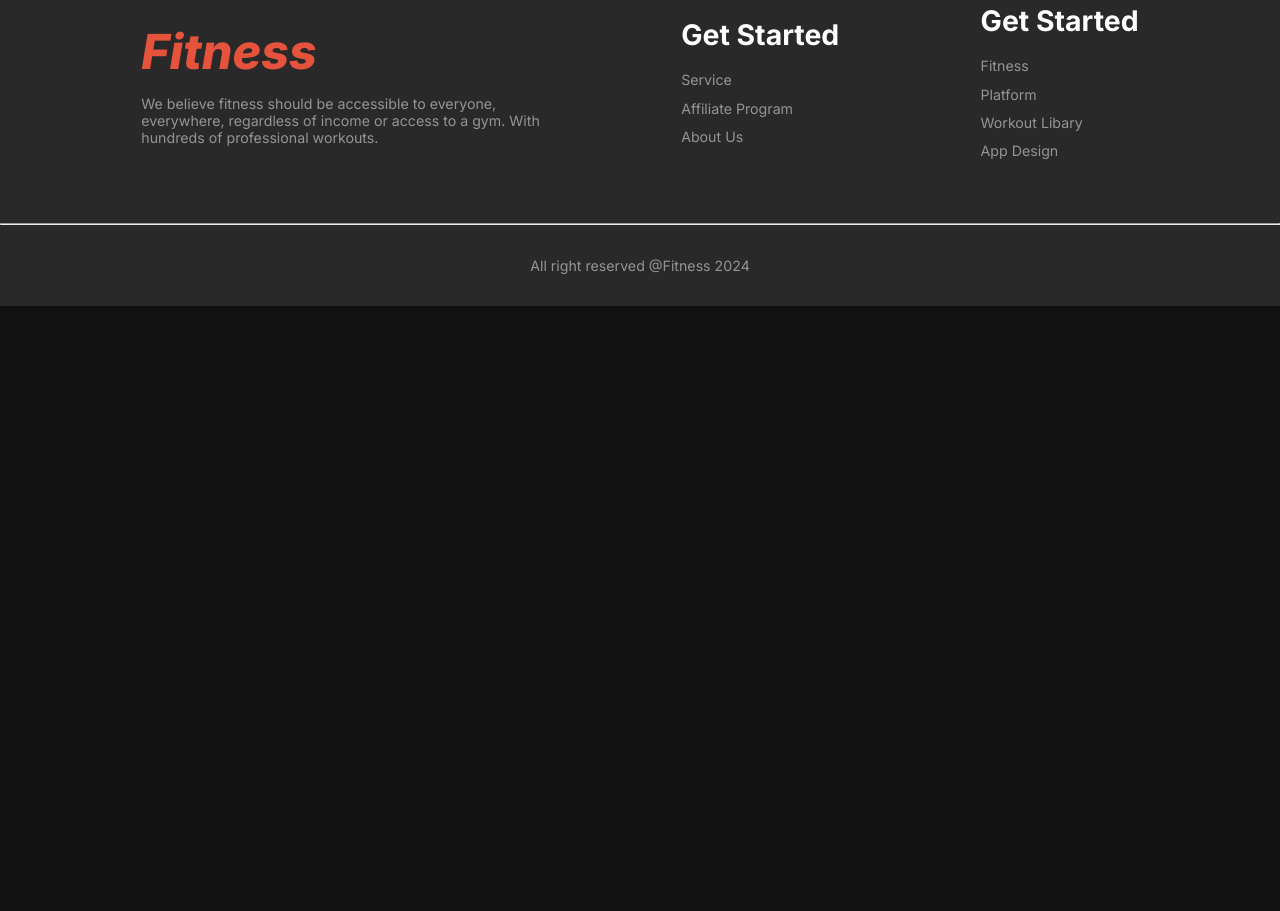
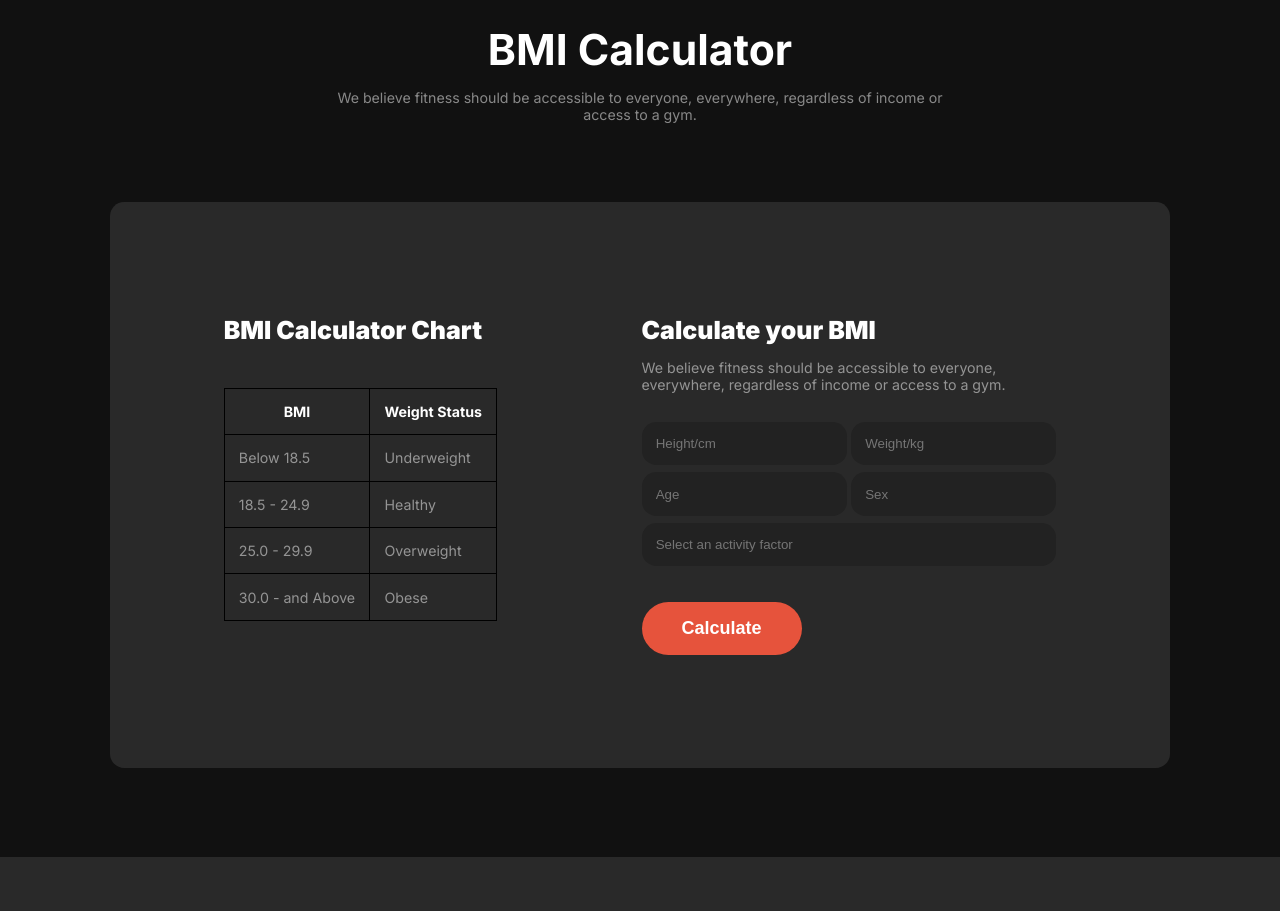
Before and after one commit to AL-HELAL-MOHIBBULLAH/assignment-2, a plain HTML site: page index.html in a window 1280 px wide. Shown: the part 1741-2652 px from the top of the page. Before the commit the page ends 2047 px from the top, so only its background shows below. Drawn offline with Linux system fonts and the light colour scheme; a web font is replaced by a local one.

Commit message:
added bmi calculator

```diff
--- a/index.html
+++ b/index.html
@@ -95,55 +95,27 @@
                 <img class="run-extra-img" src="./assert/images/run.jpg" alt="">
             </div>
         </section>
-        <!-- <section class="training-container">
-            <div class="training-title-container">
-                <h3 class="primary-text-color training-title">Trainings and Exercises</h3>
-                <p class="secondary-text-color">We believe fitness should be accessible to everyone, everywhere, regardless of income or <br> access to a gym.</p>
-            </div>
-            <div class="training-img-container">
-                <div>
-                    <img src="./assert/images/exercise1.jpg" alt="">
-                    <p class="secondary-text-color">Strong Leg</p>
-                </div>
-                <div>
-                    <img src="./assert/images/exercise2.png" alt="">
-                    <p class="secondary-text-color">Strong Arm</p>
-                </div>
-                <div>
-                    <img src="./assert/images/exercise3.png" alt="">
-                    <p class="secondary-text-color">Strong Body</p>
-                </div>
-                <div>
-                    <img src="./assert/images/exercise4.png" alt="">
-                    <p class="secondary-text-color">Strong Back</p>
-                </div>
-                <div>
-                    <img src="./assert/images/exercise5.jpg" alt="">
-                    <p class="secondary-text-color">Focus Power</p>
-                </div>
-                <div>
-                    <img src="./assert/images/exercise6.jpg" alt="">
-                    <p class="secondary-text-color">Weight Loss</p>
-                </div>
-            </div>
-        </section> -->
-        <!-- <section>
+
+        <section >
             <div class="bmi-text-container">
                 <h3 class="primary-text-color bmi-title">BMI Calculator</h3>
                 <p class="secondary-text-color">We believe fitness should be accessible to everyone, everywhere, regardless of income or <br>access to a gym.</p>
             </div>
-            <div>
-                <div>
-                    <h3>BMI Calculator Chart</h3>
+            <div class="bmi">
+
+
+            <div class="bmi-container">
+                <div class="bmi-table">
+                    <h3 class="primary-text-color inter-font bmi-heading">BMI Calculator Chart</h3>
                     <table>
-                        <thead>
+                        <thead class="primary-text-color">
                             <tr>
                                 <th>BMI</th>
                                 <th>Weight Status</th>
                             </tr>
 
                         </thead>
-                        <tbody>
+                        <tbody class="secondary-text-color" >
                             <tr>
                                 <td>Below 18.5</td>
                                 <td>Underweight</td>
@@ -164,10 +136,21 @@
                     </table>
                 </div>
                 <div>
+                    <h3 class="primary-text-color bmi-input-title ">Calculate your BMI</h3>
+                   <p class="secondary-text-color">We believe fitness should be accessible to everyone,<br> everywhere,  regardless of income or access to a gym. </p>
+                   <div class="bmi-input">
+                    <input type="text" placeholder="Height/cm">
+                    <input type="text" placeholder="Weight/kg"> <br>
+                    <input type="text" placeholder="Age">
+                    <input type="text" placeholder="Sex"> <br>
+                    <input class="last-input" type="text" placeholder="Select an activity factor">
 
+                   </div>
+                   <button class="btn">Calculate</button>
                 </div>
             </div>
-        </section> -->
+        </div>
+        </section>
     </main>
    <footer class="footer">
 
--- a/styles/style.css
+++ b/styles/style.css
@@ -234,6 +234,7 @@ body{
     .exercise-container{
         flex-direction: column;
         gap: 3rem;
+
     }
 }
 
@@ -273,23 +274,6 @@ body{
     }
 }
 
-/* Training Section Styles   */
-/* I will do this later */
-/* .training-container{
-    margin-top: 6.25rem;
-}
-.training-title{
-    font-size: 3rem;
-}
-
-.training-title-container{
-    margin-bottom: 3.6rem;
-}
-.training-img-container{
-    display: grid;
-    grid-template-columns: repeat(3, 1fr);
-
-} */
 
 /* BMI Calculator Styles */
 .bmi-text-container{
@@ -301,7 +285,63 @@ body{
     margin-bottom: 1rem;
 }
 
+.bmi-container{
+    display: flex;
+    justify-content: space-between;
+    background-color: rgba(255, 255, 255, 0.1);
+    margin-bottom: 6.25rem;
+    padding-top: 3.25rem;
+    padding: 8rem;
+    border-radius: 1rem;
+}
+.bmi-heading{
+    margin-bottom: 3rem;
+    font-weight: 900;
+    font-size: 1.75rem;
+}
+tr, th, td{
+    border: 1px solid black;
+    padding: 1rem;
 
+}
+table{
+    border-collapse: collapse;
+}
+.bmi-input{
+    margin-top: 2rem;
+    margin-bottom: 2rem;
+}
+.bmi-input > input{
+    background-color: #222222;
+    border: none;
+    padding: 1rem;
+    margin-bottom: 0.5rem;
+    border-radius: 1rem;
+}
+.last-input{
+    width: 93%;
+}
+.bmi-input-title{
+    font-size: 1.75rem;
+    font-weight: 900;
+    margin-bottom: 1rem;
+}
+
+/* Bmi responsive */
+@media screen and (max-width: 576px) {
+    .bmi-container{
+        flex-direction: column;
+
+
+    }
+    .bmi-table{
+        margin-bottom: 2rem;
+    }
+   .last-input{
+    width: 52%;
+   }
+
+}
 
 /* Footer Section Styles */
 .footer{
@@ -339,3 +379,13 @@ body{
     padding-top: 2.25rem;
     padding-bottom: 2.25rem;
 }
+
+/* Responsive Footer Section */
+@media screen and (max-width: 576px) {
+    .footer-container{
+        flex-direction: column;
+        align-items: flex-start;
+        padding-left: 1rem;
+        line-height: 2rem;
+    }
+}
```
